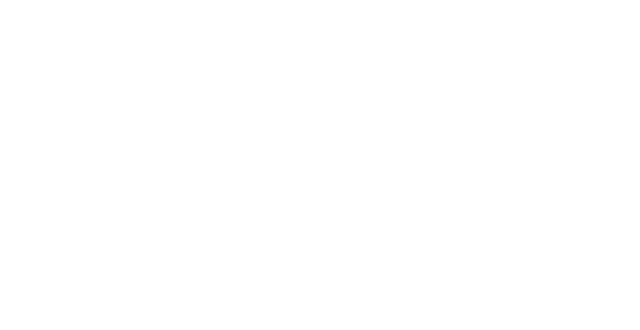
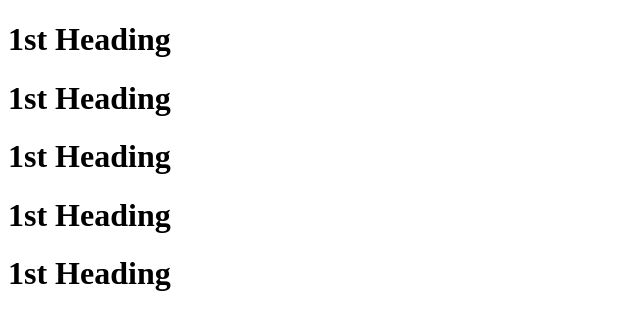
Before and after one commit to ApurvaHegde/crap-portfolio, a plain HTML site: page index.html in a window 1280 px wide. Shown: the whole page, without its empty margins (0-640 px from the left). Drawn offline with Linux system fonts and the light colour scheme.

Commit message:
added index.html

```diff
--- a/index.html
+++ b/index.html
@@ -7,6 +7,10 @@
     <title>Crap Portfolio</title>
 </head>
 <body>
-
+    <h1>1st Heading</h1>
+    <h1>1st Heading</h1>
+    <h1>1st Heading</h1>
+    <h1>1st Heading</h1>
+    <h1>1st Heading</h1>
 </body>
 </html>
```
